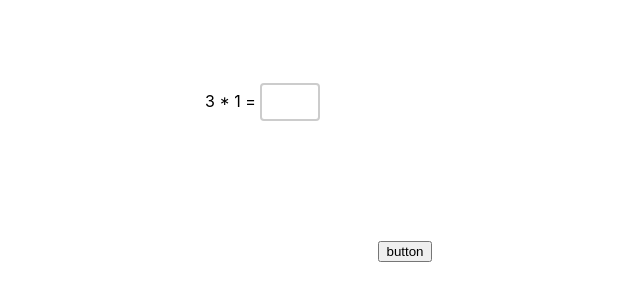
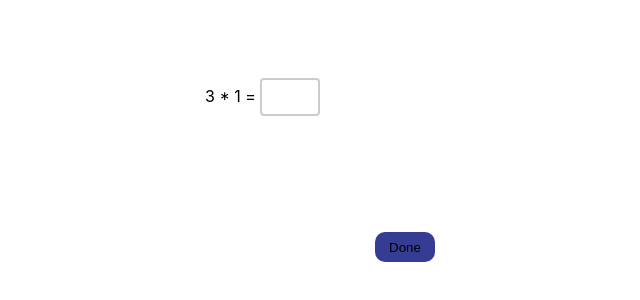
Before and after one commit to StandaFrontMan/happy_numbers_react, a React (Create React App) app: page / in a window 1280 px wide. Shown: the part 278-578 px from the top of the page, without its empty margins (235-875 px from the left). Built offline with nearby package versions, Linux system fonts and the light colour scheme.

Commit message:
feature: button styles

```diff
--- a/src/App.css
+++ b/src/App.css
@@ -85,3 +85,29 @@
   transform: translateY(20px);
   animation: slideUp 0.5s forwards;
 }
+
+.done_button {
+  display: flex;
+  align-items: center;
+  justify-content: center;
+
+  width: 60px;
+  height: 30px;
+
+  background-color: rgb(52, 60, 147);
+
+  border: none;
+  border-radius: 10px;
+}
+
+.done_button:hover {
+  background-color: #afeeee;
+}
+
+.done_button.right {
+  background-color: #228b22;
+}
+
+.done_button.wrong {
+  background-color: #fa8072;
+}
--- a/src/App.tsx
+++ b/src/App.tsx
@@ -20,6 +20,10 @@ function App() {
 
   const [incorrectAnswerError, setIncorrectAnswerError] =
     useState<boolean>(false); // состояние для ошибки
+
+  const [buttonState, setButtonState] = useState<"default" | "right" | "wrong">(
+    "default"
+  );
 
   //repositories
 
@@ -45,9 +49,19 @@ function App() {
       setUserAnswer("");
 
       setMaximumExamples((prev) => prev + 1);
+
+      setButtonState("right");
+      setTimeout(() => setButtonState("default"), 1000);
     } else {
       setIncorrectAnswerError(true);
       setTimeout(() => setIncorrectAnswerError(false), 1000);
+
+      setButtonState("wrong");
+
+      setTimeout(() => {
+        setIncorrectAnswerError(false);
+        setButtonState("default");
+      }, 1000);
     }
   };
 
@@ -87,7 +101,12 @@ function App() {
       </div>
 
       <div className="footer">
-        <button onClick={() => handleCheckAnswer()}>button</button>
+        <button
+          className={`done_button ${buttonState}`}
+          onClick={() => handleCheckAnswer()}
+        >
+          Done
+        </button>
       </div>
     </div>
   );
```
